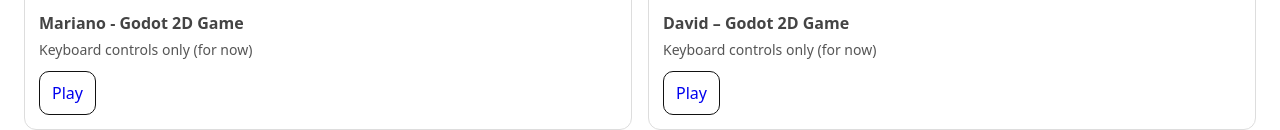
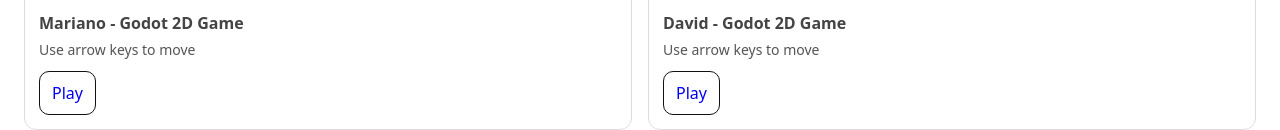
Before and after one commit to aroble11/Raptor-Games-2526, a plain HTML site: page index.html in a window 1280 px wide. Shown: the part 422-552 px from the top of the page. Drawn offline with Linux system fonts and the light colour scheme.

Commit message:
Update index.html

```diff
--- a/index.html
+++ b/index.html
@@ -1,9 +1,13 @@
 <!doctype html>
 <html lang="en">
+
 <head>
+
   <meta charset="utf-8" />
   <meta name="viewport" content="width=device-width, initial-scale=1" />
+
   <title>Student Game Gallery</title>
+
   <style>
     body { font-family: system-ui, Arial, sans-serif; margin: 24px; }
     h1 { margin-bottom: 8px; }
@@ -17,8 +21,11 @@
     a.button:hover { transform: translateY(-1px); }
     .thumb { width: 100%;  border-radius: 10px;  margin-bottom: 10px; }
   </style>
+
 </head>
+
 <body>
+
   <h1>Student Game Gallery</h1>
   <p>Tap a game to play.</p>
 
@@ -26,16 +33,18 @@
     <div class="card">
       <img src="m_screenshot.png" alt="Raptors screenshot" class="thumb">
       <p class="title">Mariano - Godot 2D Game</p>
-      <p class="meta">Keyboard controls only (for now)</p>
+      <p class="meta">Use arrow keys to move</p>
       <a class="button" href="https://aroble11.github.io/raptors_mariano/">Play</a>
     </div>
 
     <div class="card">
       <img src="h_screenshot.png" alt="Raptors screenshot" class="thumb">
-      <p class="title">David – Godot 2D Game</p>
-      <p class="meta">Keyboard controls only (for now)</p>
+      <p class="title">David - Godot 2D Game</p>
+      <p class="meta">Use arrow keys to move</p>
       <a class="button" href="https://aroble11.github.io/raptors_david/">Play</a>
     </div>
   </div>
+
 </body>
+
 </html>
```
